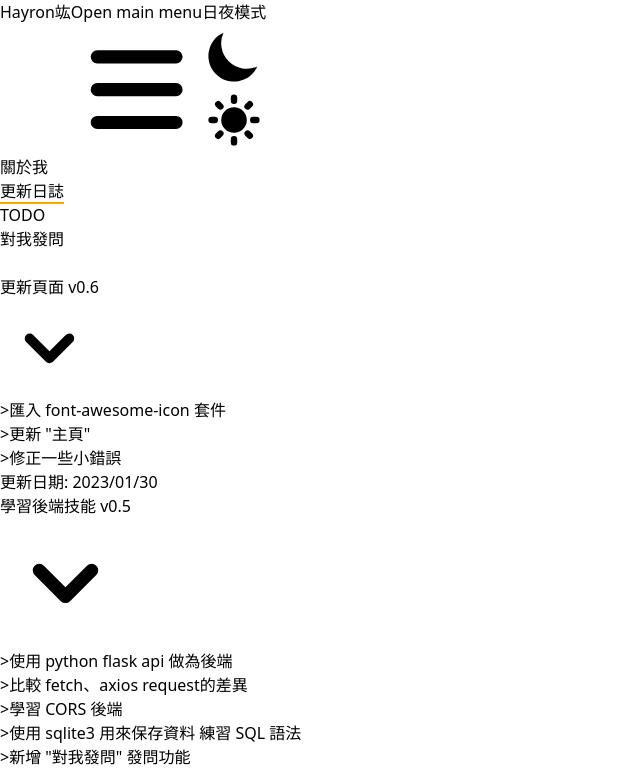
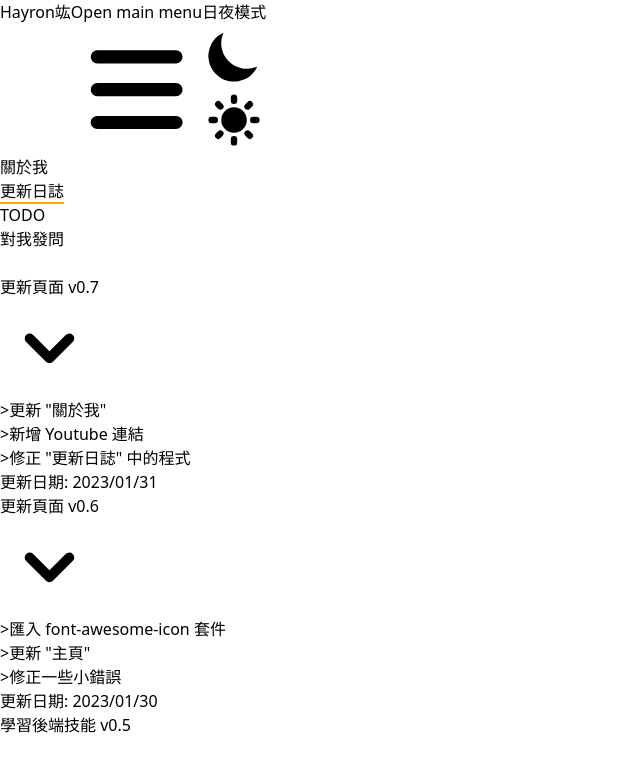
Before and after one commit to DJHayron/MyWebsite, a Vue app: page /log in a window 1280 px wide. Shown: the top 771 px of the page, without its empty margins (0-640 px from the left). Built offline with nearby package versions, Linux system fonts and the light colour scheme.

Commit message:
push to lastest

```diff
--- a/src/components/QuestionCard.vue
+++ b/src/components/QuestionCard.vue
@@ -1,10 +1,8 @@
 <template>
     <div id="question-card">
-        <div>
-            <div class="block w-full h-[20vh] p-6 bg-white border border-gray-200 rounded-lg shadow dark:bg-gray-800 dark:border-gray-900">
-                <div class="mb-2 text-xl font-bold tracking-tight text-gray-900 dark:text-white">{{ data.question }}</div>
-                <p class="text-xl font-normal text-gray-700 dark:text-gray-400">{{ data.answer }}</p>
-            </div>
+        <div class="block w-full h-[20vh] p-6 bg-white border border-gray-200 rounded-lg shadow dark:bg-gray-800 dark:border-gray-900">
+            <div class="mb-2 text-xl font-bold tracking-tight text-gray-900 dark:text-white">{{ data.question }}</div>
+            <p class="text-xl font-normal text-gray-700 dark:text-gray-400">{{ data.answer }}</p>
         </div>
     </div>
 </template>
--- a/src/components/UpdateLogContent.vue
+++ /dev/null
@@ -1,43 +0,0 @@
-<template>
-    <div id="updateLog-content">
-        <div id="head">
-            <button type="button" @click="ReadMore()" class="w-full flex items-center justify-between p-5 font-medium text-left border border-gray-200 rounded-t-xl bg-gray-200 dark:bg-gray-800 dark:border-gray-900 hover:bg-gray-300 dark:hover:bg-gray-900"
-            :class="[isOpen ? '' : 'rounded-b-xl']">
-                <span>{{ data.head }} {{ data.version }}</span>
-                <svg data-accordion-icon class="w-6 h-6 shrink-0" :class="[isOpen ? 'rotate-180' : '']" fill="currentColor" viewBox="0 0 20 20" xmlns="http://www.w3.org/2000/svg"><path fill-rule="evenodd" d="M5.293 7.293a1 1 0 011.414 0L10 10.586l3.293-3.293a1 1 0 111.414 1.414l-4 4a1 1 0 01-1.414 0l-4-4a1 1 0 010-1.414z" clip-rule="evenodd"></path></svg>
-            </button>
-        </div>
-        <div id="body" :class="[isOpen ? '' : 'hidden']">
-            <div class="p-5 font-normal border rounded-b-xl border-gray-200 dark:border-gray-900 dark:bg-gray-700">
-                <ul>
-                    <li v-for="(item, key) in data.body.split('.')" ><p class="mb-2">>{{ item }}</p></li>
-                </ul>
-                <p class="mb-2">更新日期: {{ data.date }}</p>
-            </div>
-        </div>
-    </div>
-</template>
-
-<script>
-export default {
-    name: 'UpdateLog',
-    props: {
-        data: {
-            head: String,
-            body: String,
-            version: String,
-            date: String
-        }
-    },
-    data() {
-        return {
-            isOpen: false
-        }
-    },
-    methods: {
-        ReadMore() {
-            this.isOpen = !this.isOpen
-        }
-    }
-}
-</script>
--- a/src/views/AboutMe.vue
+++ b/src/views/AboutMe.vue
@@ -1,6 +1,27 @@
 <template>
     <div class="relative md:top-20 top-16 w-full h-full flex flex-col items-center py-6">
-        this is AboutMe
+        <div class="absolute left-0 mx-16 border-2 border-orange-400 rounded-xl bg-gray-300 dark:bg-gray-800 flex flex-wrap p-4">
+            <div class="max-sm:m-auto mx-10 my-auto min-w-[100px] min-h-[100px] w-[100px] h-[100px] rounded-full bg-red-400">
+                <img src=""/>
+            </div>
+            <div class="m-4">
+                <div>
+                    <div class="text-2xl">個人資料</div>
+                    <ul class="font-medium text-lg md:m-2">
+                        <li>性別: 男</li>
+                        <li>學歷: 高雄高工 <b>資訊科</b></li>
+                        <li>就讀: 台中科大 <b>資工系</b></li>
+                    </ul>
+                </div>
+                <div class="mt-4">
+                    <div class="text-2xl">經歷</div>
+                    <ul class="font-medium text-lg list-disc pl-6">
+                        <li>團隊開發專案經驗</li>
+                        <li>小論文製作比賽</li>
+                    </ul>
+                </div>
+            </div>
+        </div>
     </div>
 </template>
 
--- a/src/views/AskMe.vue
+++ b/src/views/AskMe.vue
@@ -15,7 +15,6 @@
 
 <script>
 import QuestionCard from '@/components/QuestionCard.vue'
-import { locStub } from '@vue/compiler-core'
 
 export default {
     components: {
--- a/src/views/HomePage.vue
+++ b/src/views/HomePage.vue
@@ -58,6 +58,10 @@ export default {
                 {
                     icon: ['fab', 'fa-square-facebook'],
                     path: 'https://facebook.com/'
+                },
+                {
+                    icon: ['fab', 'youtube'],
+                    path: 'https://youtube.com/'
                 }
             ]
         }
--- a/src/views/MyTodo.vue
+++ b/src/views/MyTodo.vue
@@ -37,7 +37,11 @@ export default {
                     isCheck: false
                 },
                 {
-                    thing: '強化深度學習，學習推播演算',
+                    thing: '學習AI相關技能、機器學習、深度學習',
+                    isCheck: false
+                },
+                {
+                    thing: '製作推播演算',
                     isCheck: false
                 },
                 {
--- a/src/views/UpdateLog.vue
+++ b/src/views/UpdateLog.vue
@@ -1,56 +1,88 @@
 <template>
     <div class="relative md:top-20 top-16 w-full h-full flex flex-col items-center py-6">
-        <UpdateLog class="w-4/5" v-for="(item, key) in updateLog" :key="key" :data="item"></UpdateLog>
+        <div id="updateLog-content" class="w-4/5" v-for="(item, key) in updateLog" :key="key" :data="item">
+            <div id="head">
+                <button type="button" @click="ReadMore(item)" class="w-full flex items-center justify-between p-5 font-medium text-left border border-gray-200 rounded-t-xl bg-gray-200 dark:bg-gray-800 dark:border-gray-900 hover:bg-gray-300 dark:hover:bg-gray-900"
+                :class="[item.isOpen ? '' : 'rounded-b-xl']">
+                    <span>{{ item.head }} {{ item.version }}</span>
+                    <svg data-accordion-icon class="w-6 h-6 shrink-0" :class="[item.isOpen ? 'rotate-180' : '']" fill="currentColor" viewBox="0 0 20 20" xmlns="http://www.w3.org/2000/svg"><path fill-rule="evenodd" d="M5.293 7.293a1 1 0 011.414 0L10 10.586l3.293-3.293a1 1 0 111.414 1.414l-4 4a1 1 0 01-1.414 0l-4-4a1 1 0 010-1.414z" clip-rule="evenodd"></path></svg>
+                </button>
+            </div>
+            <div id="body" :class="[item.isOpen ? '' : 'hidden']">
+                <div class="p-5 font-normal border rounded-b-xl border-gray-200 dark:border-gray-900 dark:bg-gray-700">
+                    <ul>
+                        <li v-for="(things, key) in item.body.split('.')" :key="key"><p class="mb-2">>{{ things }}</p></li>
+                    </ul>
+                    <p class="mb-2">更新日期: {{ item.date }}</p>
+                </div>
+            </div>
+        </div>
     </div>
 </template>
 
 <script>
-import UpdateLog from '@/components/UpdateLogContent.vue'
-
 export default {
-    components: {
-        UpdateLog
-    },
     data() {
         return {
             updateLog: [
                 {
                     head: '更新頁面',
+                    body: '更新 "關於我".新增 Youtube 連結.修正 "更新日誌" 中的程式',
+                    version: 'v0.7',
+                    date: '2023/01/31',
+                    isOpen: false
+                },
+                {
+                    head: '更新頁面',
                     body: '匯入 font-awesome-icon 套件.更新 "主頁".修正一些小錯誤',
                     version: 'v0.6',
-                    date: '2023/01/30'
+                    date: '2023/01/30',
+                    isOpen: false
                 },
                 {
                     head: '學習後端技能',
                     body: '使用 python flask api 做為後端.比較 fetch、axios request的差異.學習 CORS 後端.使用 sqlite3 用來保存資料 練習 SQL 語法.新增 "對我發問" 發問功能.修改 "更新日誌" 日期格式',
                     version: 'v0.5',
-                    date: '2023/01/26'
+                    date: '2023/01/26',
+                    isOpen: false
                 },
                 {
                     head: '新增頁面',
                     body: '新增 "對我發問".在某處埋下了一顆彩蛋',
                     version: 'v0.4',
-                    date: '2023/01/24~25'
+                    date: '2023/01/24~25',
+                    isOpen: false
                 },
                 {
                     head: '新增頁面',
                     body: '新增 "TODO".微調 "更新日誌" 版型.微調 navbar 版型',
                     version: 'v0.3',
-                    date: '2023/01/23'
+                    date: '2023/01/23',
+                    isOpen: false
                 },
                 {
                     head: '新增頁面',
                     body: '新增 "更新日誌"',
                     version: 'v0.2',
-                    date: '2023/01/22'
+                    date: '2023/01/22',
+                    isOpen: false
                 },
                 {
                     head: '環境建構',
                     body: '建立 vite.使用 tailwind css framework.使用 vue-router 做 SPA.新增 navbar.新增 夜間模式',
                     version: 'v0.1',
-                    date: '2023/1/21'
+                    date: '2023/1/21',
+                    isOpen: false
                 }
             ]
+        }
+    },
+    methods: {
+        ReadMore(item) {
+            item.isOpen = !item.isOpen
+            this.updateLog.forEach(element => {
+                element == item ? '' : element.isOpen = false
+            })
         }
     }
 }
```
Also changed, not shown: 2 other files (tests, documents, lock files or other folders).
